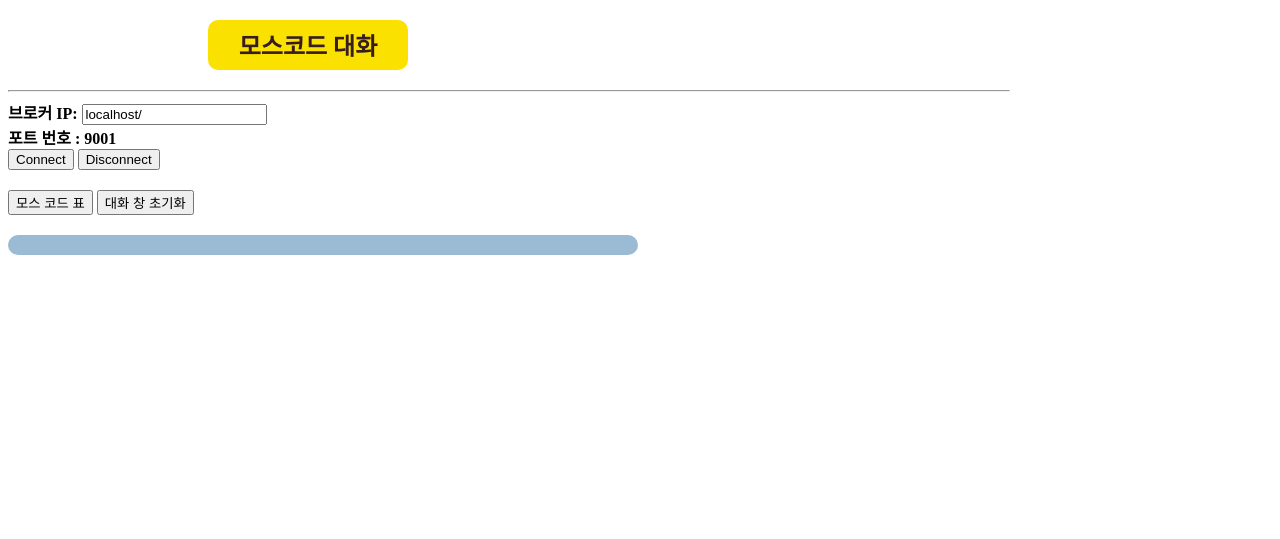
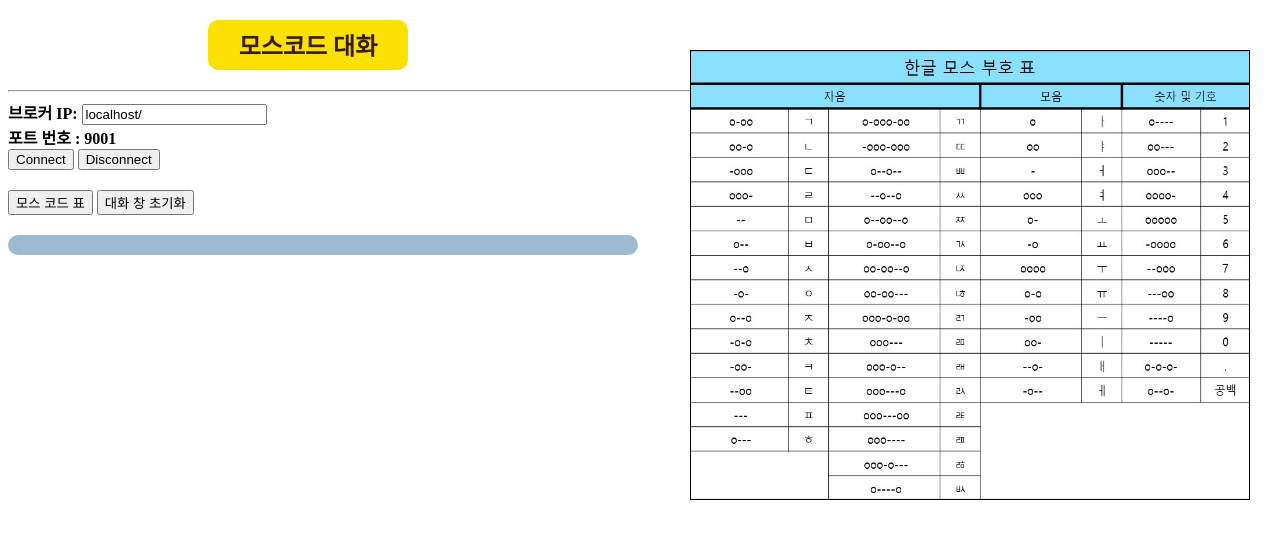
Before and after one commit to KMKang01/Mobile_SmartSystem, a Flask app: page / in a window 1280 px wide. Shown: the top 539 px of the page. Run offline with Flask 3, Linux system fonts and the light colour scheme; some libraries are stand-ins or nearby versions; some web fonts are replaced.

Commit message:
Update styles.css

```diff
--- a/MiniProject/static/styles.css
+++ b/MiniProject/static/styles.css
@@ -25,8 +25,7 @@
    right: 30px;
    top: 50px;
    width: 560px;
-   height: 400px;
-   display: none;
+   height: 450px;
 }
 
 hr {
```
